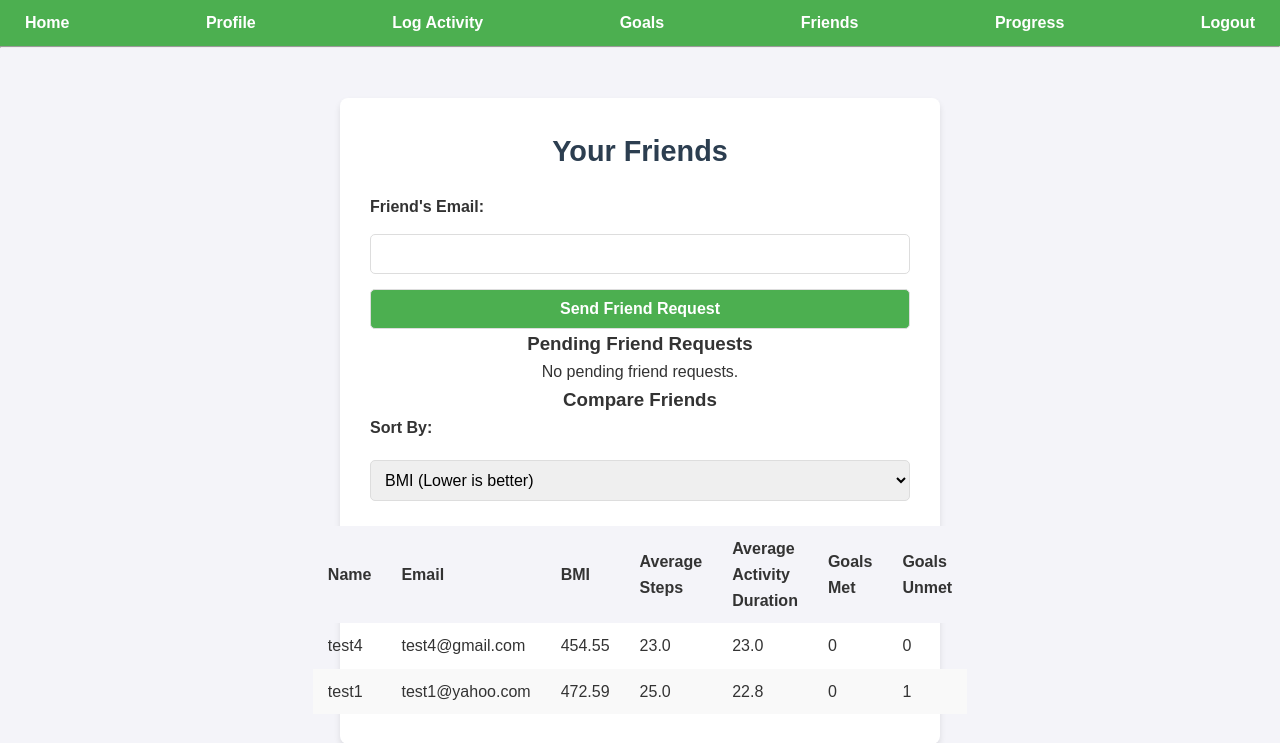
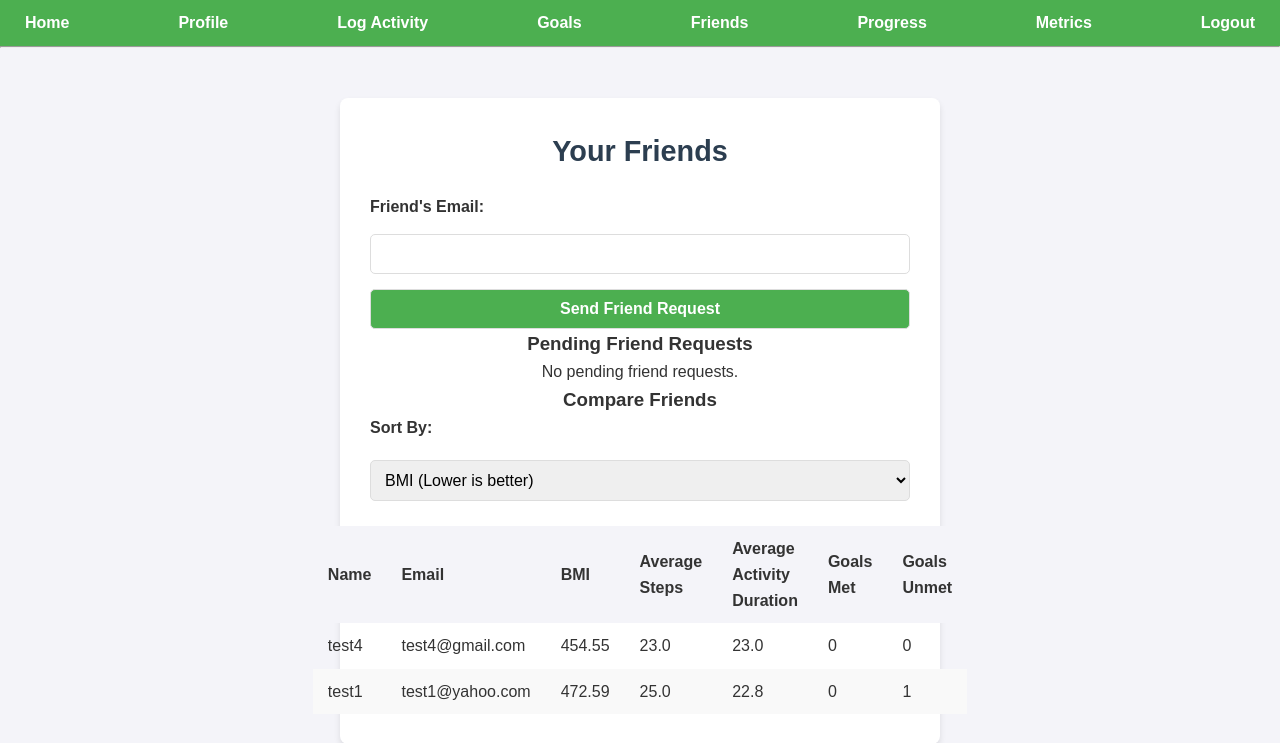
Before and after one commit to jgar5032/FitnessTracker, a Flask app: page /friends in a window 1280 px wide. Shown: the top 743 px of the page. Run offline with Flask 3, Linux system fonts and the light colour scheme; a user stored in the database is signed in.

Commit message:
final updates

```diff
--- a/templates/base.html
+++ b/templates/base.html
@@ -15,6 +15,7 @@
             <a href="{{ url_for('goals') }}">Goals</a>
             <a href="{{ url_for('friends') }}">Friends</a>
             <a href="{{ url_for('progress') }}">Progress</a>
+            <a href="{{ url_for('metrics') }}">Metrics</a>
             <a href="{{ url_for('logout') }}">Logout</a>
         {% else %}
             <a href="{{ url_for('login') }}">Login</a>
```
Also changed, not shown: instance/fitness_tracker.db.
